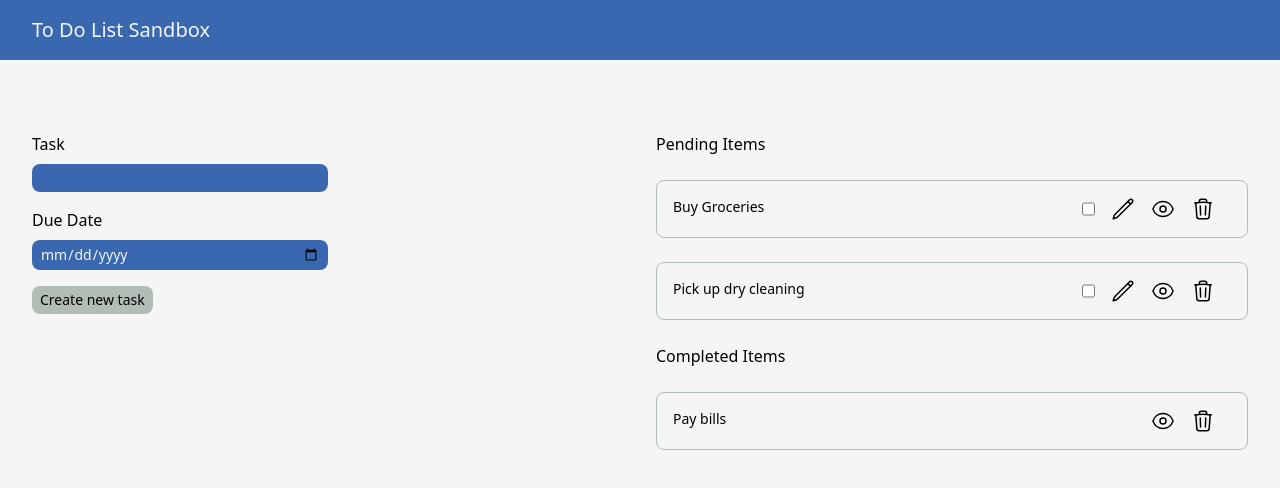
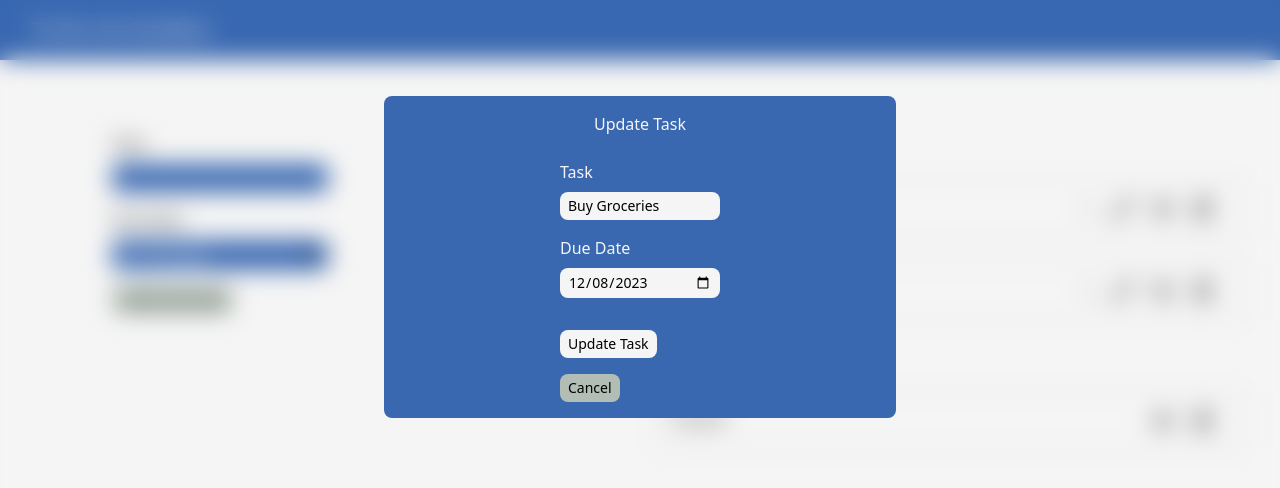
Before and after one commit to faizbasir/FE-to-do-list, a React app: page / in a window 1280 px wide. Both pictures are taken after a click on the icon 1123 px from the left and 209 px from the top of the page. Shown: the top 488 px of the page. Built offline with nearby package versions, Linux system fonts and the light colour scheme.

Commit message:
completed edit function

```diff
--- a/src/components/UI/content/input/Form.tsx
+++ b/src/components/UI/content/input/Form.tsx
@@ -4,8 +4,8 @@ import { addTask } from "../../../store/todoSlice";
 import shortid from "shortid";
 
 const Form = () => {
-  const [task, setTask] = useState("");
-  const [date, setDate] = useState("");
+  const [task, setTask] = useState<string>("");
+  const [date, setDate] = useState<string>("");
 
   const dispatch = useAppDispatch();
 
@@ -35,7 +35,7 @@ const Form = () => {
     <>
       <form
         onSubmit={submitHandler}
-        className="mt-12 w-[50%] p-4 flex flex-col"
+        className="mt-12 w-[50%] py-4 px-24 flex flex-col"
       >
         <p className=" mt-2">Task</p>
         <input
@@ -49,6 +49,7 @@ const Form = () => {
           type="date"
           className="bg-secondary px-2 py-1 rounded-lg text-primary w-[50%] mt-2 text-sm"
           onChange={dateChangeHandler}
+          value={date}
         />
         <button
           type="submit"
--- a/src/components/UI/content/tasks/TaskItem.tsx
+++ b/src/components/UI/content/tasks/TaskItem.tsx
@@ -3,6 +3,7 @@ import { PencilIcon, TrashIcon, EyeIcon } from "@heroicons/react/24/outline";
 import { useAppDispatch } from "../../../store/store";
 import { deleteTask } from "../../../store/todoSlice";
 import ViewModal from "../../modal/ViewModal";
+import EditModal from "../../modal/EditModal";
 
 interface Props {
   id: string;
@@ -13,13 +14,16 @@ interface Props {
 
 const TaskItem = (props: Props) => {
   const dispatch = useAppDispatch();
-  const [showViewModal, setShowViewModal] = useState(false);
+  const [showViewModal, setShowViewModal] = useState<boolean>(false);
+  const [showEditModal, setShowEditModal] = useState<boolean>(false);
 
   const deleteHandler = () => {
     dispatch(deleteTask(props.id));
   };
 
-  const editHandler = () => {};
+  const editHandler = () => {
+    setShowEditModal(!showEditModal);
+  };
 
   const viewHandler = () => {
     setShowViewModal(!showViewModal);
@@ -29,12 +33,21 @@ const TaskItem = (props: Props) => {
     <>
       {showViewModal && (
         <ViewModal
-          header={"Header here"}
+          header={"Review Task"}
           id={props.id}
           summary={props.summary}
           completed={props.completed}
           dueDate={props.dueDate}
           onCancel={viewHandler}
+        />
+      )}
+      {showEditModal && (
+        <EditModal
+          onCancel={editHandler}
+          summary={props.summary}
+          dueDate={props.dueDate}
+          id={props.id}
+          completed={props.completed}
         />
       )}
       <div className="flex flex-row justify-between my-6 border border-1 border-gray rounded-lg p-4">
--- /dev/null
+++ b/src/components/UI/modal/EditModal.tsx
@@ -0,0 +1,80 @@
+import React, { useState } from "react";
+import { useAppDispatch } from "../../store/store";
+import { editTask } from "../../store/todoSlice";
+
+interface Props {
+  onCancel: () => void;
+  summary: string;
+  dueDate: string;
+  id: string;
+  completed: boolean;
+}
+
+const EditModal = (props: Props) => {
+  const dispatch = useAppDispatch();
+  const [task, setTask] = useState<string>(props.summary);
+  const [date, setDate] = useState<string>(props.dueDate);
+
+  const submitHandler = (e: React.SyntheticEvent) => {
+    e.preventDefault();
+    dispatch(
+      editTask({
+        id: props.id,
+        summary: task,
+        dueDate: date,
+        completed: props.completed,
+      })
+    );
+    props.onCancel();
+  };
+
+  const changeHandler = (e: React.ChangeEvent<HTMLInputElement>) => {
+    setTask(e.currentTarget.value);
+  };
+
+  const dateChangeHandler = (e: React.ChangeEvent<HTMLInputElement>) => {
+    setDate(e.currentTarget.value);
+  };
+
+  return (
+    <>
+      <div className="fixed inset-0 backdrop-blur-md">
+        <div className="mt-24 w-[40%] py-4 px-24 mx-auto bg-secondary rounded-lg">
+          <h1 className="w-fit mx-auto mb-4 text-primary">Update Task</h1>
+          <form onSubmit={submitHandler} className="flex flex-col">
+            <p className=" mt-2 w-[50%] mx-auto text-primary">Task</p>
+            <input
+              type="text"
+              className="bg-primary px-2 py-1 rounded-lg w-[50%] mt-2 text-sm mx-auto"
+              onChange={changeHandler}
+              value={task}
+            />
+            <p className=" mt-4 w-[50%] mx-auto text-primary">Due Date</p>
+            <input
+              type="date"
+              className="bg-primary px-2 py-1 rounded-lg w-[50%] mt-2 text-sm mx-auto"
+              onChange={dateChangeHandler}
+              value={date}
+            />
+            <div className="w-[50%] mx-auto mt-4">
+              <button
+                type="submit"
+                className="bg-primary px-2 py-1 rounded-lg hover:bg-gray w-fit mt-4 text-sm mr-4"
+              >
+                Update Task
+              </button>
+              <button
+                onClick={props.onCancel}
+                className="bg-gray px-2 py-1 rounded-lg hover:bg-darkgray w-fit mt-4 text-sm mr-4"
+              >
+                Cancel
+              </button>
+            </div>
+          </form>
+        </div>
+      </div>
+    </>
+  );
+};
+
+export default EditModal;
--- a/src/components/store/todoSlice.tsx
+++ b/src/components/store/todoSlice.tsx
@@ -41,14 +41,24 @@ const deleteExistingTask = (state: Task[], action: PayloadAction<string>) => {
   return state.filter((task) => task.id !== action.payload);
 };
 
+const editExisitngTask = (state: Task[], action: PayloadAction<Task>) => {
+  const elementIndex = state.findIndex((task) => task.id === action.payload.id);
+  if (elementIndex) {
+    state[elementIndex].summary = action.payload.summary;
+    state[elementIndex].dueDate = action.payload.dueDate;
+  }
+  return state;
+};
+
 const todoSlice = createSlice({
   name: "todo",
   initialState,
   reducers: {
     addTask: createNewTask,
     deleteTask: deleteExistingTask,
+    editTask: editExisitngTask,
   },
 });
 
-export const { addTask, deleteTask } = todoSlice.actions;
+export const { addTask, deleteTask, editTask } = todoSlice.actions;
 export default todoSlice.reducer;
```
